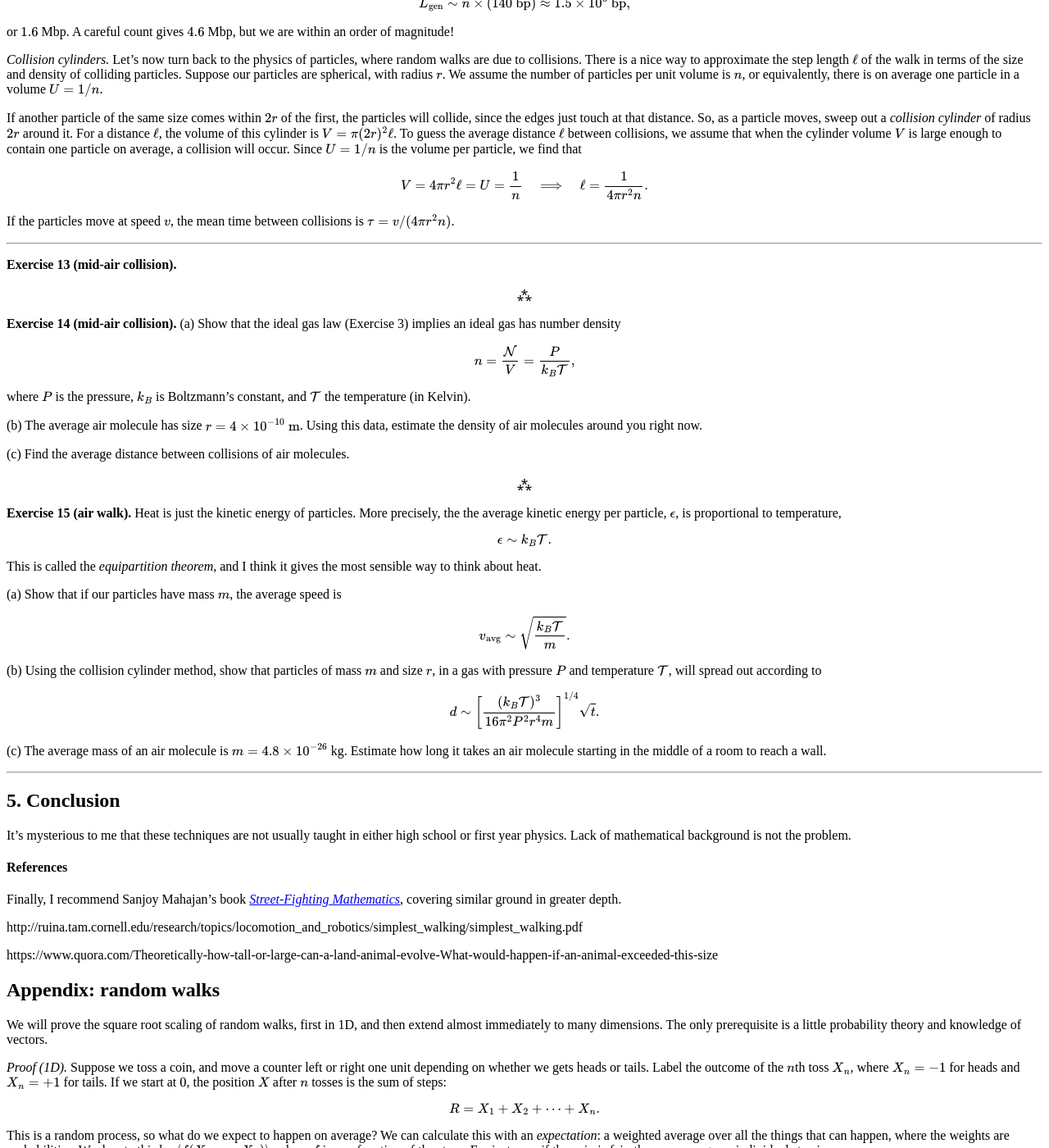
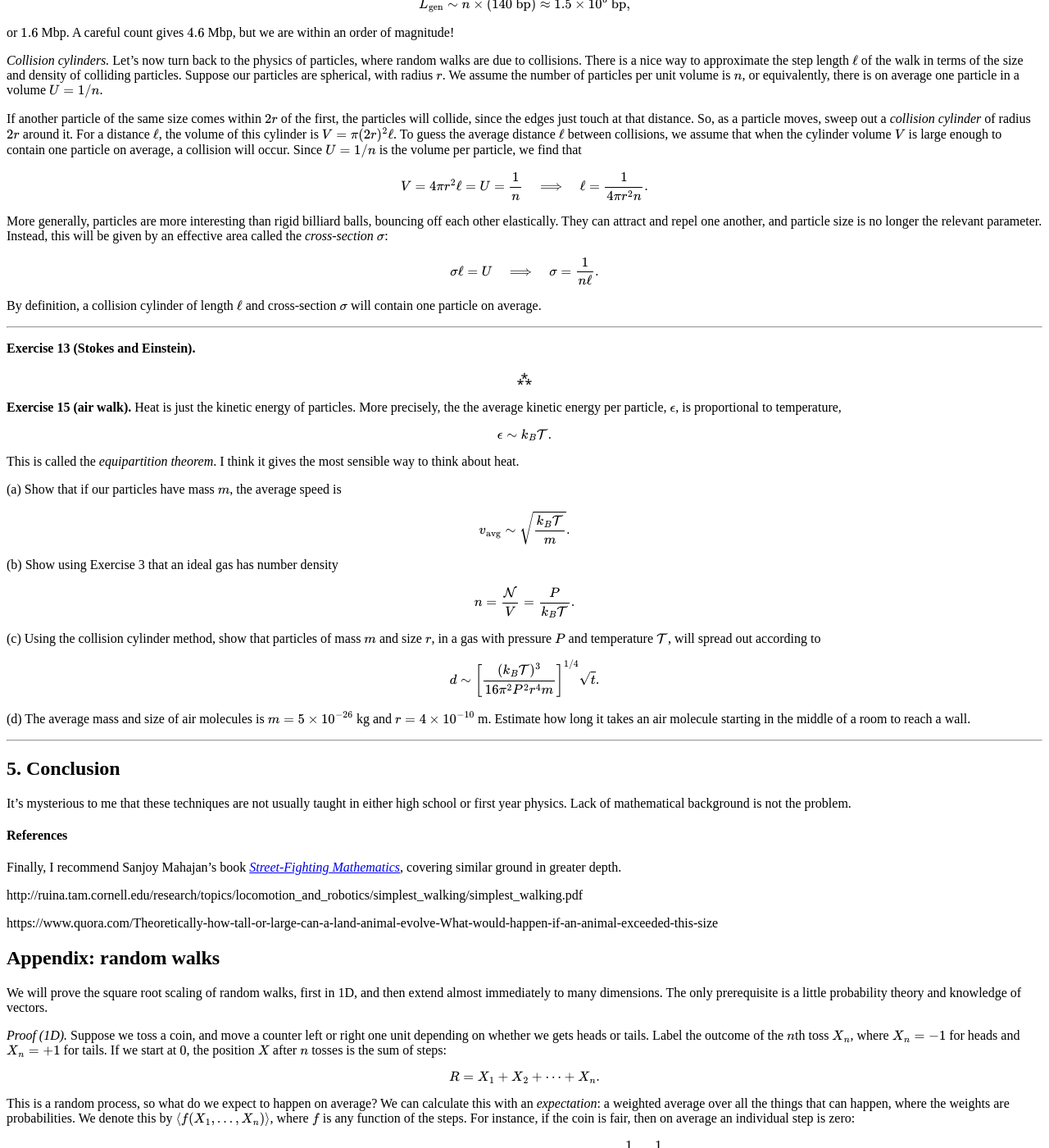
Before and after one commit to hapax/hapax.github.io, a Jekyll site: the page built from assets/simple-physics.md, in a window 1280 px wide and 1400 px high, scrolled down 9879 px. Shown: the whole window at 82% size. Built offline with Jekyll 4.4.1, drawn with Linux system fonts in a browser that asks for light colours; our own code applies the rules of GitHub Pages for plain Markdown files; formulas are drawn with MathJax 3; a script that is not in the unit is left out; some of the changed text lies outside the part shown.

Commit message:
Update simple physics

```diff
--- a/assets/simple-physics.md
+++ b/assets/simple-physics.md
@@ -1014,10 +1014,13 @@ distance
 
 $$
 d \sim \ell \sqrt{n} = \ell \sqrt{\frac{t}{\tau}} =
-\sqrt{\frac{\ell}{v}}\cdot \sqrt{t}.
-$$
-
-Even though the walker moves at constant velocity, distance travelled scales as $d \propto \sqrt{t}$!
+\sqrt{\frac{\ell}{v}}\cdot \sqrt{t},
+$$
+
+
+where $\ell/v = D$ is the *diffusion constant*.
+Even though the walker moves at constant velocity, the distance
+travelled scales as $d \propto \sqrt{t}$!
 It's also important to note that "average distance" is a bit of a
 misnomer.
 We really mean the *average spread* of distance travelled.
@@ -1092,37 +1095,28 @@ V = 4\pi r^2 \ell = U = \frac{1}{n} \quad \Longrightarrow \quad \ell =
 \frac{1}{4\pi r^2 n}.
 $$
 
-If the particles move at speed $v$, the mean time between collisions
-is $\tau = v/(4\pi r^2 n)$.
-
----
-
-**Exercise 13 (mid-air collision).**
+More generally, particles are more interesting than rigid billiard balls,
+bouncing off each other elastically.
+They can attract and repel one another, and particle size is no longer
+the relevant parameter.
+Instead, this will be given by an effective area called the
+*cross-section* $\sigma$:
+
+$$
+\sigma \ell = U \quad \Longrightarrow \quad \sigma = \frac{1}{n\ell}.
+$$
+
+By definition, a collision cylinder of length $\ell$
+and cross-section $\sigma$ will contain one particle on average.
+
+---
+
+**Exercise 13 (Stokes and Einstein).**
 
 <p align="center">
   ⁂
   </p>
 
-**Exercise 14 (mid-air collision).** (a) Show that the ideal gas law
-(Exercise 3) implies an ideal gas has number density
-
-$$
-n = \frac{\mathcal{N}}{V} = \frac{P}{k_B\mathcal{T}},
-$$
-
-where $P$ is the pressure, $k_B$ is Boltzmann's constant, and
-$\mathcal{T}$ the temperature (in Kelvin).
-
-(b) The average air molecule has size $r = 4 \times 10^{-10} \text{ m}$.
-Using this data, estimate the density of air molecules around you
-right now.
-
-(c) Find the average distance between collisions of air molecules.
-
-<p align="center">
-  ⁂
-  </p>
-
 **Exercise 15 (air walk).** Heat is just the kinetic energy of particles.
 More precisely, the the average kinetic energy per particle,
 $\epsilon$, is proportional to temperature,
@@ -1140,7 +1134,13 @@ $$
 v_\text{avg} \sim \sqrt{\frac{k_B \mathcal{T}}{m}}.
 $$
 
-(b) Using the collision cylinder method, show that particles of mass
+(b) Show using Exercise 3 that an ideal gas has number density
+
+$$
+n = \frac{\mathcal{N}}{V} = \frac{P}{k_B\mathcal{T}}.
+$$
+
+(c) Using the collision cylinder method, show that particles of mass
 $m$ and size $r$, in a gas with pressure $P$ and temperature
 $\mathcal{T}$, will spread out according to
 
@@ -1148,7 +1148,8 @@ $$
 d \sim \left[\frac{(k_B \mathcal{T})^3}{16\pi^2 P^2 r^4 m}\right]^{1/4}\sqrt{t}.
 $$
 
-(c) The average mass of an air molecule is $m = 4.8 \times 10^{-26}$ kg.
+(d) The average mass and size of air molecules is $m = 5 \times 10^{-26}$
+kg and $r = 4 \times 10^{-10}$ m.
 Estimate how long it takes an air molecule starting in the middle of a
 room to reach a wall.
 
@@ -1772,6 +1773,25 @@ For instance, if you drop dye into water, it will initially spread
 quickly before slowing, since it consists of many random walkers (dye
 molecules) obeying the $d \propto \sqrt{t}$ scaling.
 
-$$
-d \sim \left[\frac{(k_B \mathcal{T})^3}{16\pi^2 P^2 r^4 m}\right]^{1/4}\sqrt{t}.
-$$
+World Wide Web conference-2006, Bar-Yossef et a
+
+
+**Exercise 14 (mid-air collision).** (a) Show that the ideal gas law
+(Exercise 3) implies an ideal gas has number density
+
+$$
+n = \frac{\mathcal{N}}{V} = \frac{P}{k_B\mathcal{T}},
+$$
+
+where $P$ is the pressure, $k_B$ is Boltzmann's constant, and
+$\mathcal{T}$ the temperature (in Kelvin).
+
+(b) The average air molecule has size $r = 4 \times 10^{-10} \text{ m}$.
+Using this data, estimate the density of air molecules around you
+right now.
+
+(c) Find the average distance between collisions of air molecules.
+
+<p align="center">
+  ⁂
+  </p>
```
Also changed, not shown: other parts of assets/simple-physics.md (+1 -1 lines), 1 other file.
